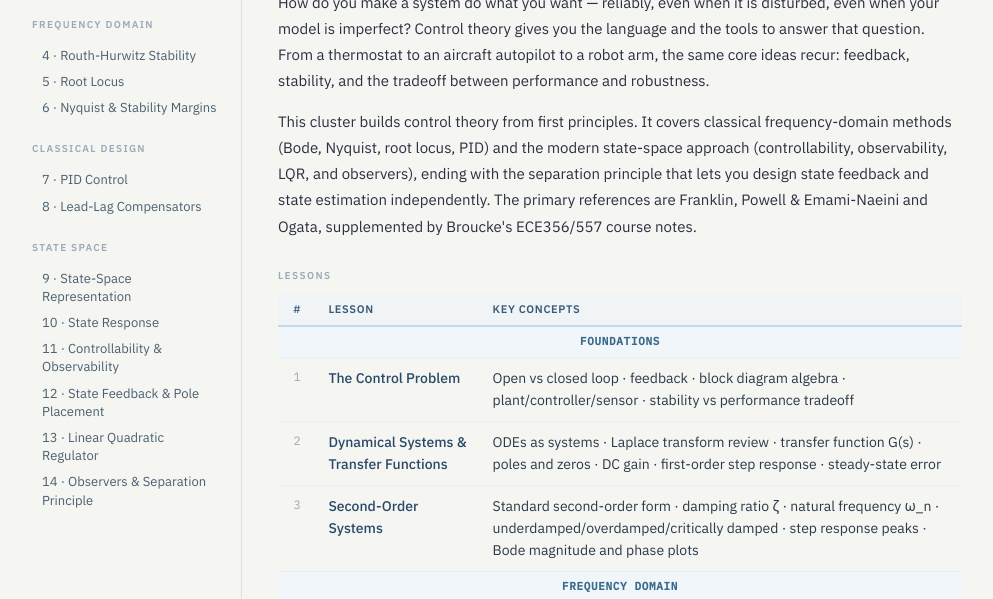
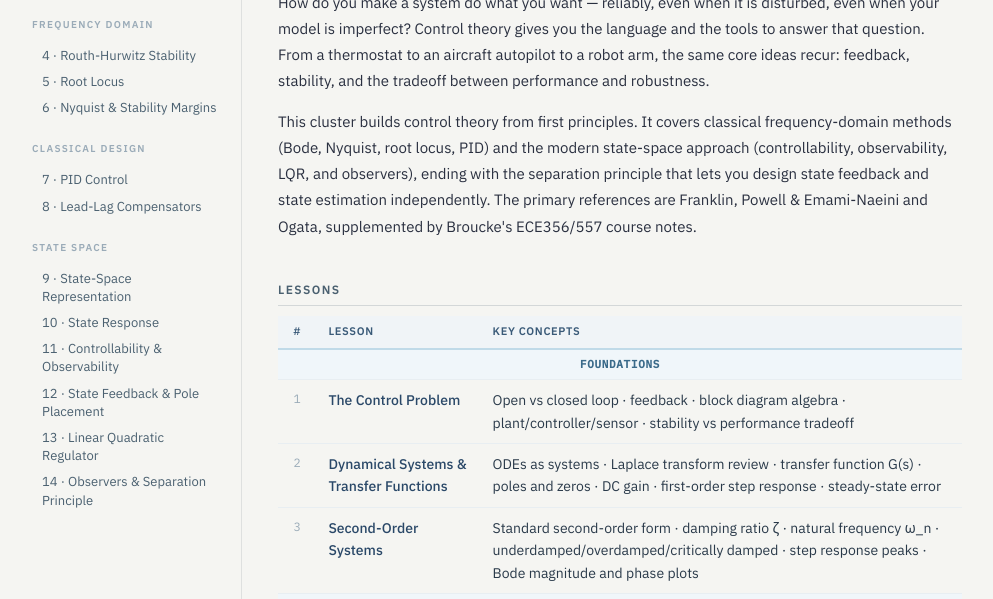
Before and after one commit to ELee03/notes, a plain HTML site: page control/index.html in a window 1280 px wide. Shown: the part 201-800 px from the top of the page, without its empty margins (76-1069 px from the left). Drawn offline with Linux system fonts and the light colour scheme.

Commit message:
Bigger section headers, Dynamical Systems subcategory, rename Other to Humanities & Social Sciences

```diff
--- a/style.css
+++ b/style.css
@@ -211,12 +211,14 @@ a:hover { text-decoration: underline; }
 }
 
 .section-head {
-  font-size: 10px;
+  font-size: 12px;
   font-weight: 600;
-  letter-spacing: 0.14em;
+  letter-spacing: 0.12em;
   text-transform: uppercase;
-  color: #9aabb8;
-  margin: 28px 0 10px;
+  color: #4a6070;
+  margin: 40px 0 10px;
+  padding-bottom: 6px;
+  border-bottom: 1px solid rgba(74,96,112,0.2);
 }
 
 .section-head:first-child { margin-top: 0; }
```
Also changed, not shown: portal.json (+12 -7 lines).
